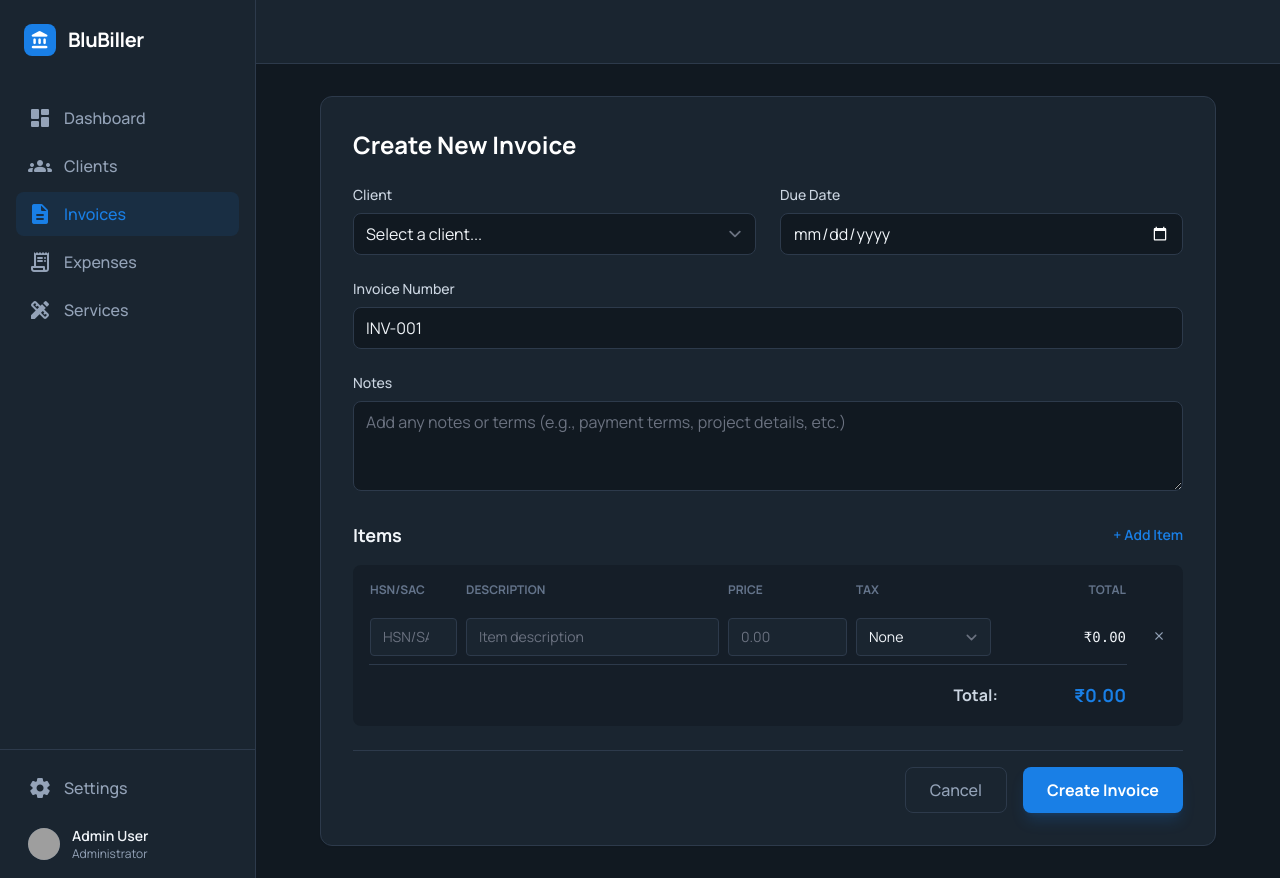
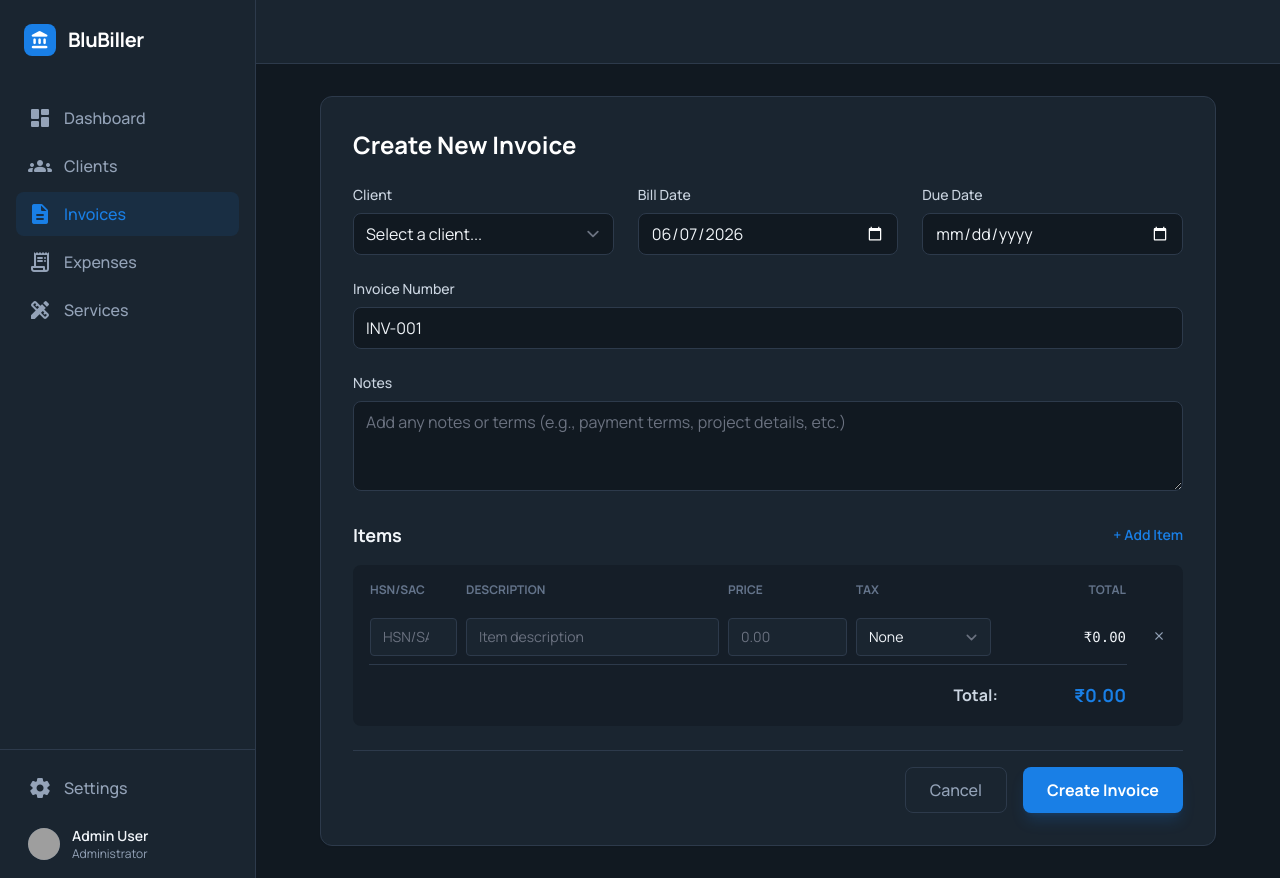
Before and after one commit to dharun-sukumar/biller, a FastAPI app: page /invoices/new in a window 1280 px wide. Run offline with FastAPI, Linux system fonts and the light colour scheme; parts of the project's set-up code (start-up, migrations or seed data) failed here and were passed over; some libraries are stand-ins or nearby versions; grey boxes are pictures that could not be loaded.

Commit message:
removed validation and added bill date

```diff
--- a/billerpy/app/schemas.py
+++ b/billerpy/app/schemas.py
@@ -36,6 +36,7 @@
     amount: float
     status: InvoiceStatus = InvoiceStatus.DRAFT
     due_date: date
+    bill_date: Optional[date] = None
     items_json: str = "[]"
     customer_gstin: Optional[str] = None
     notes: Optional[str] = None
--- a/billerpy/app/templates/invoice_editor.html
+++ b/billerpy/app/templates/invoice_editor.html
@@ -15,7 +15,7 @@
     {% endif %}
 
     <form id="invoiceForm" class="space-y-6">
-      <div class="grid grid-cols-1 md:grid-cols-2 gap-6">
+      <div class="grid grid-cols-1 md:grid-cols-3 gap-6">
         <div>
           <label
             class="block text-sm font-medium text-slate-700 dark:text-slate-300 mb-2"
@@ -40,13 +40,24 @@
         <div>
           <label
             class="block text-sm font-medium text-slate-700 dark:text-slate-300 mb-2"
+            >Bill Date</label
+          >
+          <input
+            type="date"
+            id="billDate"
+            value="{{ bill_date or '' }}"
+            class="w-full rounded-lg border-slate-200 dark:border-border-dark bg-slate-50 dark:bg-background-dark focus:ring-primary focus:border-primary calendar-white-icon"
+          />
+        </div>
+        <div>
+          <label
+            class="block text-sm font-medium text-slate-700 dark:text-slate-300 mb-2"
             >Due Date</label
           >
           <input
             type="date"
             id="dueDate"
             value="{{ due_date if is_edit else '' }}"
-            min="{{ today_date }}"
             class="w-full rounded-lg border-slate-200 dark:border-border-dark bg-slate-50 dark:bg-background-dark focus:ring-primary focus:border-primary calendar-white-icon"
           />
         </div>
@@ -446,9 +457,10 @@
       e.preventDefault();
 
       const clientId = document.getElementById("client").value;
+      const billDate = document.getElementById("billDate").value;
       const dueDate = document.getElementById("dueDate").value;
 
-      if (!clientId || !dueDate) {
+      if (!clientId || !billDate || !dueDate) {
         alert("Please fill in all required fields");
         return;
       }
@@ -473,6 +485,7 @@
       const data = {
         client_id: parseInt(clientId),
         amount: totalAmount,
+        bill_date: billDate,
         due_date: dueDate,
         status: "Draft",
         items_json: JSON.stringify(items),
--- a/billerpy/app/templates/invoices_new.html
+++ b/billerpy/app/templates/invoices_new.html
@@ -55,7 +55,6 @@
             type="date"
             id="dueDate"
             value="{{ due_date if is_edit else '' }}"
-            min="{{ today_date }}"
             class="w-full rounded-lg border-slate-200 dark:border-border-dark bg-slate-50 dark:bg-background-dark focus:ring-primary focus:border-primary calendar-white-icon"
           />
         </div>
```
Also changed, not shown: billerpy/app/routers/invoices.py (+17 -3 lines).
